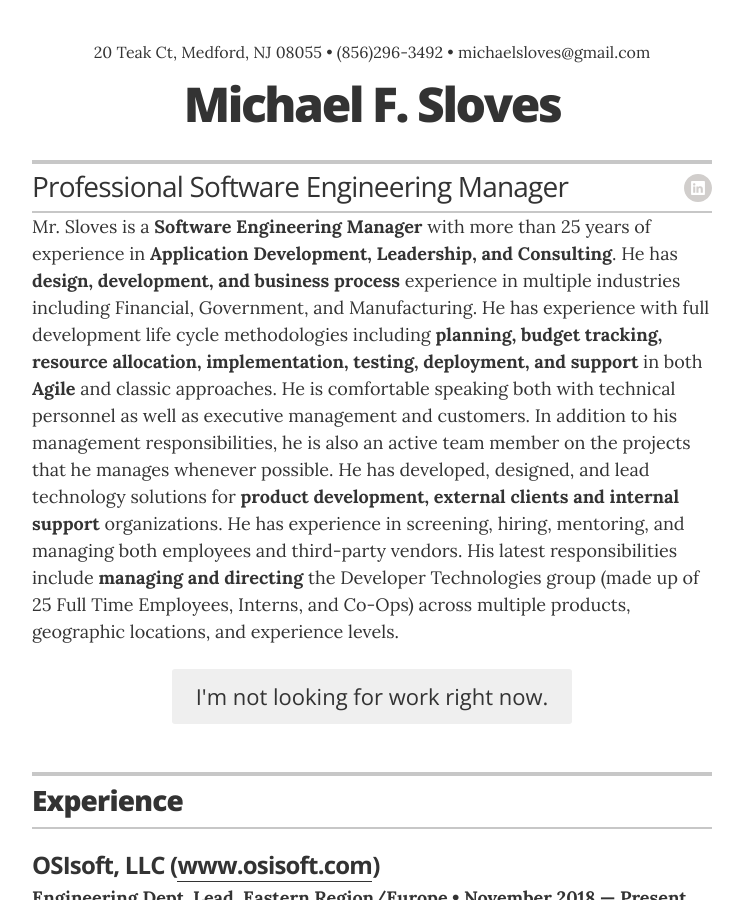
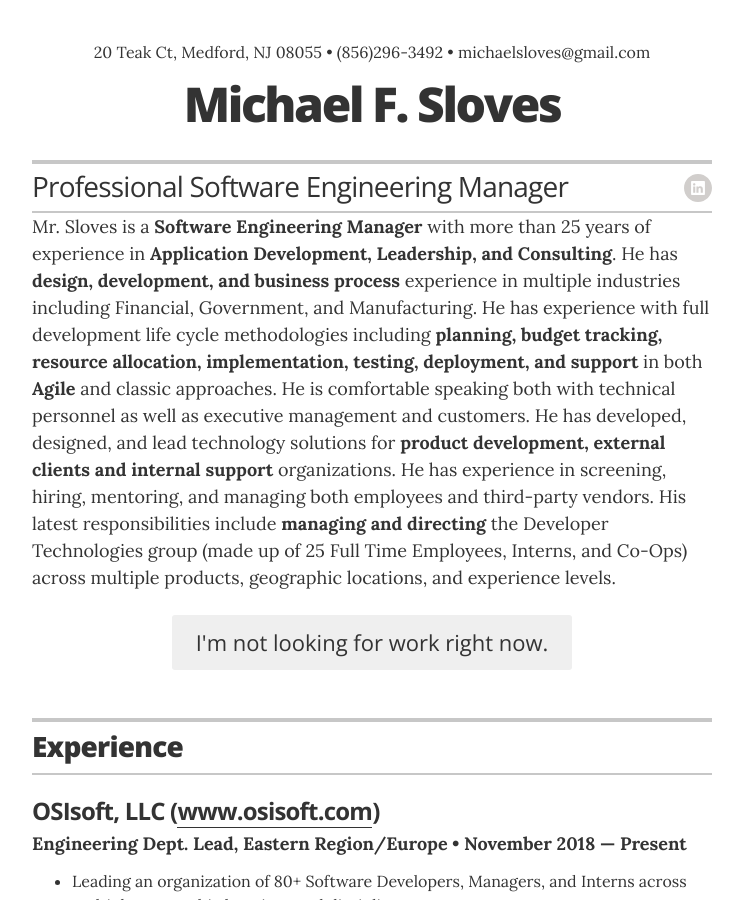
Before and after one commit to Sloveez/sloveez.github.io, a Jekyll site: the page built from index.html, in a window 1280 px wide and 900 px high. Shown: the whole window, without its empty margins (268-1011 px from the left). Built offline with Jekyll 4.4.1, drawn with Linux system fonts in a browser that asks for light colours.

Commit message:
Update execsummary.yml

```diff
--- a/_data/execsummary.yml
+++ b/_data/execsummary.yml
@@ -1 +1 @@
-- text: Mr. Sloves is a <strong>Software Engineering Manager</strong> with more than 25 years of experience in <strong>Application Development, Leadership, and Consulting</strong>.  He has <strong>design, development, and business process</strong> experience in multiple industries including Financial, Government, and Manufacturing.  He has experience with full development life cycle methodologies including <strong>planning, budget tracking, resource allocation, implementation, testing, deployment, and support</strong> in both <strong>Agile</strong> and classic approaches. He is comfortable speaking both with technical personnel as well as executive management and customers. In addition to his management responsibilities, he is also an active team member on the projects that he manages whenever possible.  He has developed, designed, and lead technology solutions for <strong>product development, external clients and internal support</strong> organizations.  He has experience in screening, hiring, mentoring, and managing both employees and third-party vendors.  His latest responsibilities include <strong>managing and directing</strong> the Developer Technologies group (made up of 25 Full Time Employees, Interns, and Co-Ops) across multiple products, geographic locations, and experience levels.
+- text: Mr. Sloves is a <strong>Software Engineering Manager</strong> with more than 25 years of experience in <strong>Application Development, Leadership, and Consulting</strong>.  He has <strong>design, development, and business process</strong> experience in multiple industries including Financial, Government, and Manufacturing.  He has experience with full development life cycle methodologies including <strong>planning, budget tracking, resource allocation, implementation, testing, deployment, and support</strong> in both <strong>Agile</strong> and classic approaches. He is comfortable speaking both with technical personnel as well as executive management and customers. He has developed, designed, and lead technology solutions for <strong>product development, external clients and internal support</strong> organizations.  He has experience in screening, hiring, mentoring, and managing both employees and third-party vendors.  His latest responsibilities include <strong>managing and directing</strong> the Developer Technologies group (made up of 25 Full Time Employees, Interns, and Co-Ops) across multiple products, geographic locations, and experience levels.
```
